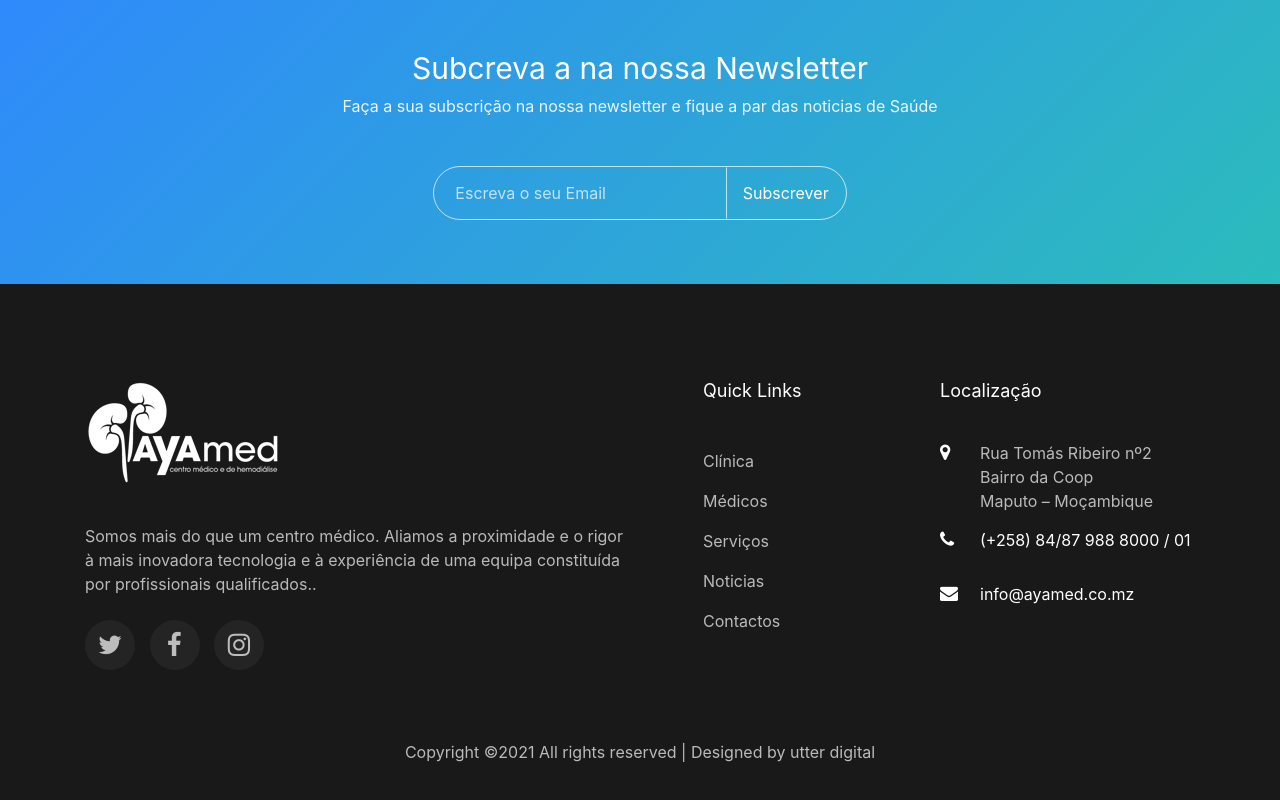
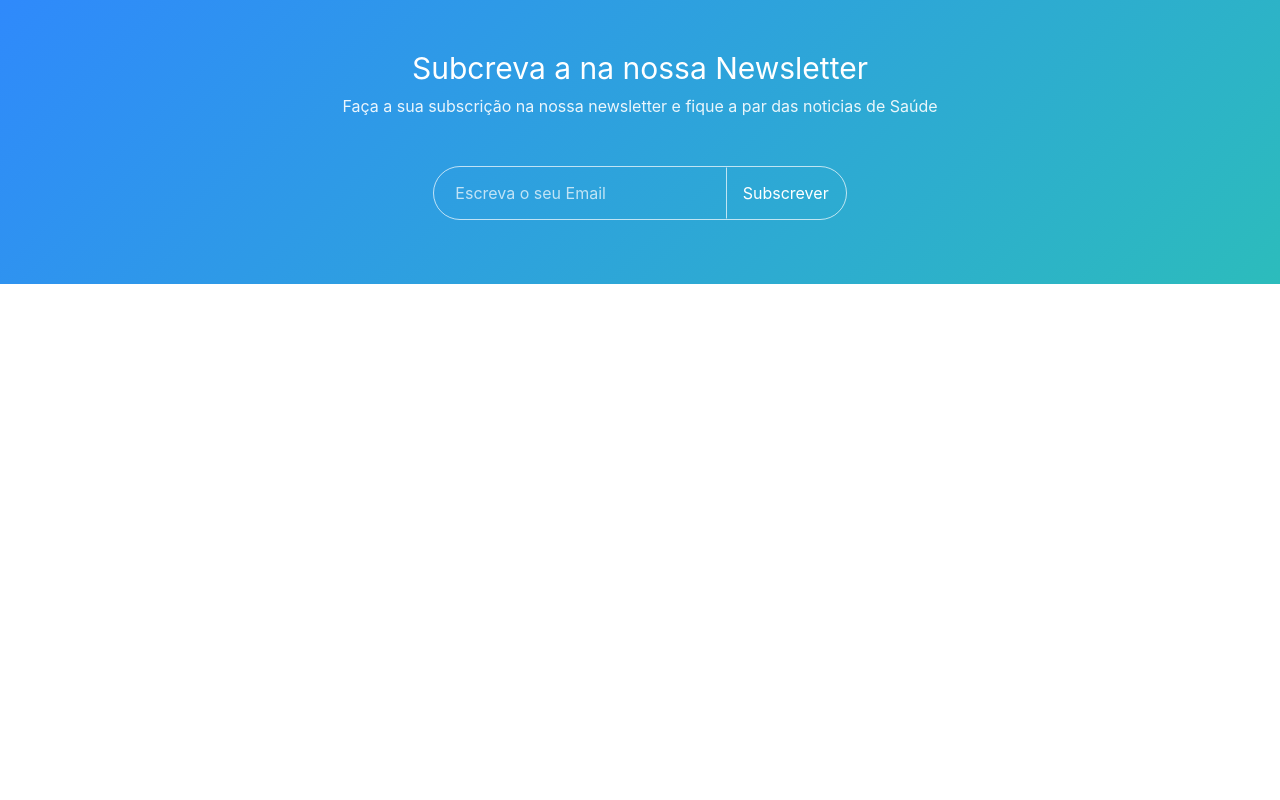
Before and after one commit to JMulungo-xvii/Ayamed, a plain HTML site: page index.html in a window 1280 px wide. Shown: the part 5243-6043 px from the top of the page. Drawn offline with nearby package versions, Linux system fonts and the light colour scheme; some packages are replaced by stand-ins of ours; files that its build step writes are made by us from their sources; no server answers; files whose address does not match are found by name.

Commit message:
remove bg-dark

```diff
--- a/scss/style.scss
+++ b/scss/style.scss
@@ -1215,7 +1215,7 @@ textarea.form-control {
 }
 
 .ftco-bg-dark{
-	background: #3c312e;
+	background: transparent !important;
 }
 
 
```
Also changed, not shown: css/bootstrap.min.css.
